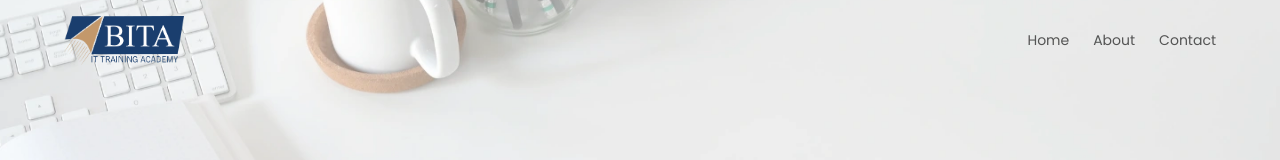
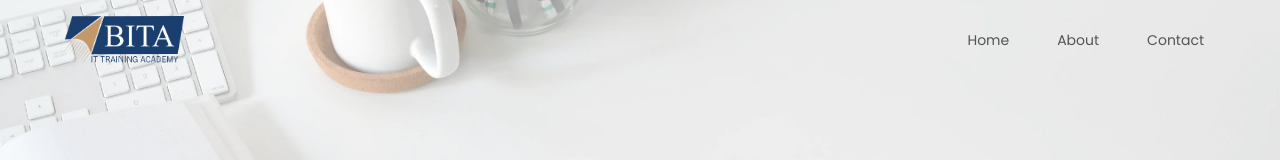
Before and after one commit to RANJITH-R-A/certificationbita, a Next.js app: page / in a window 1280 px wide. Shown: the top 160 px of the page. Built offline with nearby package versions, Linux system fonts and the light colour scheme.

Commit message:
error solve 404 contact page in mobile view

```diff
--- a/app/components/Navbar.js
+++ b/app/components/Navbar.js
@@ -41,13 +41,13 @@ export default function Navbar() {
         {/* Right - Desktop Menu */}
         <ul className="hidden md:flex space-x-6 text-sm">
           <li>
-            <Link href="/" className="hover:text-blue-500">Home</Link>
+            <Link href="/" className="hover:text-white hover:bg-themeblue transition duration-75 ease-linear px-3 py-1 rounded-xl">Home</Link>
           </li>
           <li>
-            <Link href="/about" className="hover:text-blue-500">About</Link>
+            <Link href="/about" className="hover:text-white hover:bg-themeblue transition duration-75 ease-linear px-3 py-1 rounded-xl">About</Link>
           </li>
           <li>
-            <Link href="/contactus" className="hover:text-blue-500">Contact</Link>
+            <Link href="/contactus" className="hover:text-white hover:bg-themeblue transition duration-75 ease-linear px-3 py-1 rounded-xl">Contact</Link>
           </li>
         </ul>
 
@@ -68,13 +68,13 @@ export default function Navbar() {
       >
         <ul className="flex flex-col space-y-4 p-4 text-md">
           <li>
-            <Link href="/" className="block py-2" onClick={() => setMenuOpen(false)}>Home</Link>
+            <Link href="/" className="block hover:text-white hover:bg-themeblue transition duration-75 ease-linear px-3 py-1 rounded-xl" onClick={() => setMenuOpen(false)}>Home</Link>
           </li>
           <li>
-            <Link href="/about" className="block py-2" onClick={() => setMenuOpen(false)}>About</Link>
+            <Link href="/about" className="block hover:text-white hover:bg-themeblue transition duration-75 ease-linear px-3 py-1 rounded-xl" onClick={() => setMenuOpen(false)}>About</Link>
           </li>
           <li>
-            <Link href="/contact" className="block py-2" onClick={() => setMenuOpen(false)}>Contact</Link>
+            <Link href="/contactus" className="block hover:text-white hover:bg-themeblue transition duration-75 ease-linear px-3 py-1 rounded-xl" onClick={() => setMenuOpen(false)}>Contact</Link>
           </li>
         </ul>
       </div>
--- a/app/page.js
+++ b/app/page.js
@@ -40,9 +40,6 @@ export default function Home() {
             <p className="text-sm text-themelightblack text-center lg:text-start py-2">Your Ultimate Online Companion for Professional Certification Mastery.</p>
            </div>
            {/* <img src="/homepageimages/homebanneritem.webp" className="absolute right-11 bottom-[-90] h-64" alt="banneritemimage" /> */}
-           {/* <div className="absolute right-11 bottom-[-60] lg:bottom-[-95]">
-           <Image src="/homepageimages/homebanneritem.webp" height={256} width={312} alt="banneritemimage" className="max-lg:w-[90%]" />
-           </div> */}
             <div className=" absolute -bottom-12 lg:-bottom-24">
            <Image src="/homepageimages/homebanneritem.webp" height={256} width={312} alt="banneritemimage" className="max-lg:w-[90%]" />
            </div>
```
